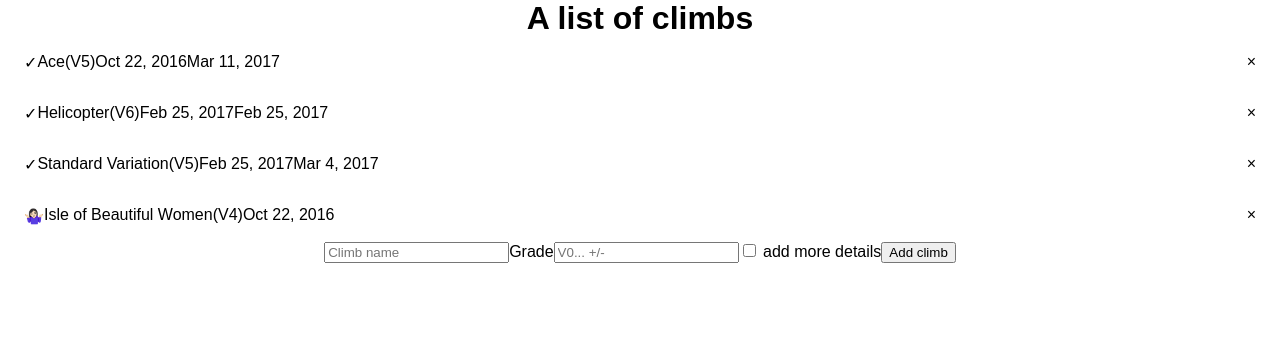
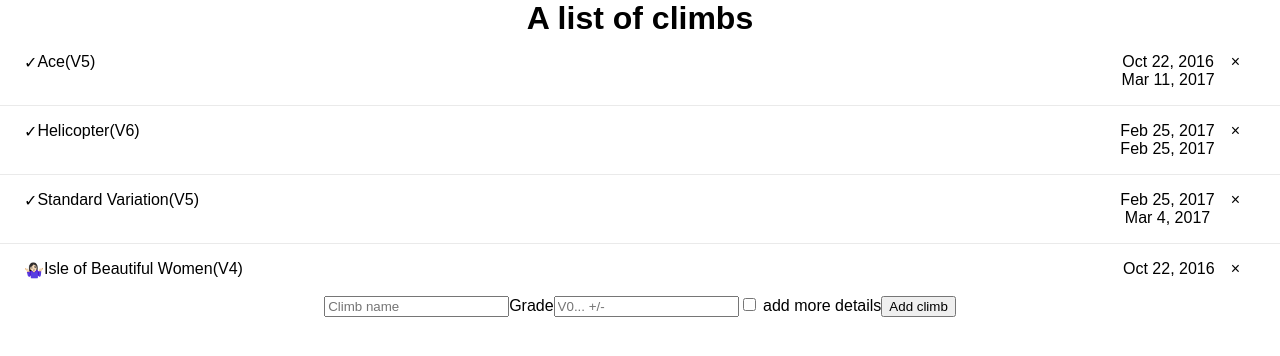
Before and after one commit to elycheea/ticklist, a React (Create React App) app: page / in a window 1280 px wide. Shown: the top 356 px of the page. Built offline with nearby package versions, Linux system fonts and the light colour scheme; the HTML template or start-up script is replaced by a standard one.

Commit message:
Update basic styles for climb item rows.

```diff
--- a/src/components/ClimbItem/ClimbItem.scss
+++ b/src/components/ClimbItem/ClimbItem.scss
@@ -1,8 +1,22 @@
 .climb-row {
   display: flex;
   padding: 1em 1.5em;
+
+  & ~ .climb-row {
+    border-top: 1px solid #eaeaea;
+  }
+}
+
+.climb__dates {
+  margin-left: auto;
+}
+
+.climb-date {
+  display: block;
 }
 
 .action--remove {
-  margin-left: auto;
+  padding-right: 1em;
+  padding-left: 1em;
+  cursor: pointer;
 }
--- a/src/components/ClimbItem/index.js
+++ b/src/components/ClimbItem/index.js
@@ -25,11 +25,11 @@ class ClimbItem extends Component {
 
         <div className="climb__dates">
           {this.props.climb.startDate && (
-            <span>{moment(this.props.climb.startDate).format('MMM D, YYYY')}</span>
+            <span class="climb-date">{moment(this.props.climb.startDate).format('MMM D, YYYY')}</span>
           )}
 
           {this.props.climb.sentDate && (
-            <span>{moment(this.props.climb.sentDate).format('MMM D, YYYY')}</span>
+            <span class="climb-date">{moment(this.props.climb.sentDate).format('MMM D, YYYY')}</span>
           )}
         </div>
 
```
